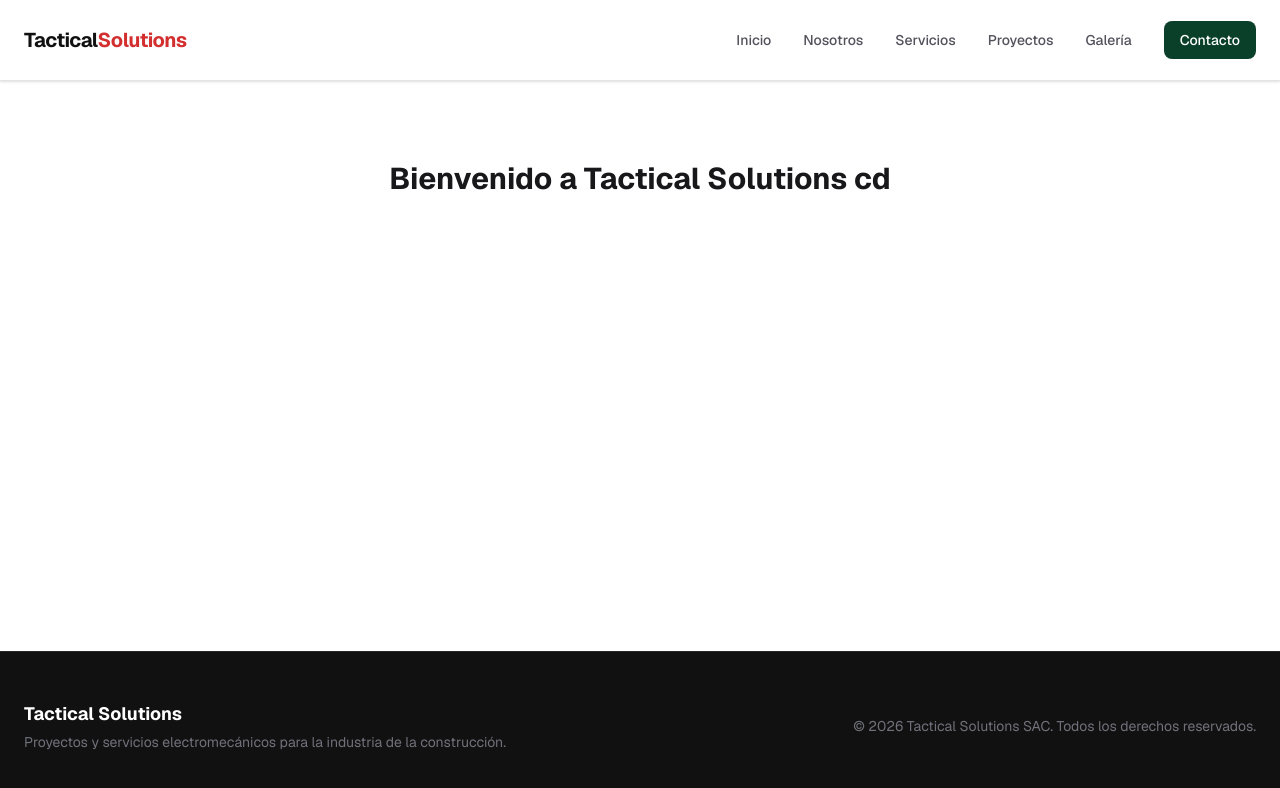
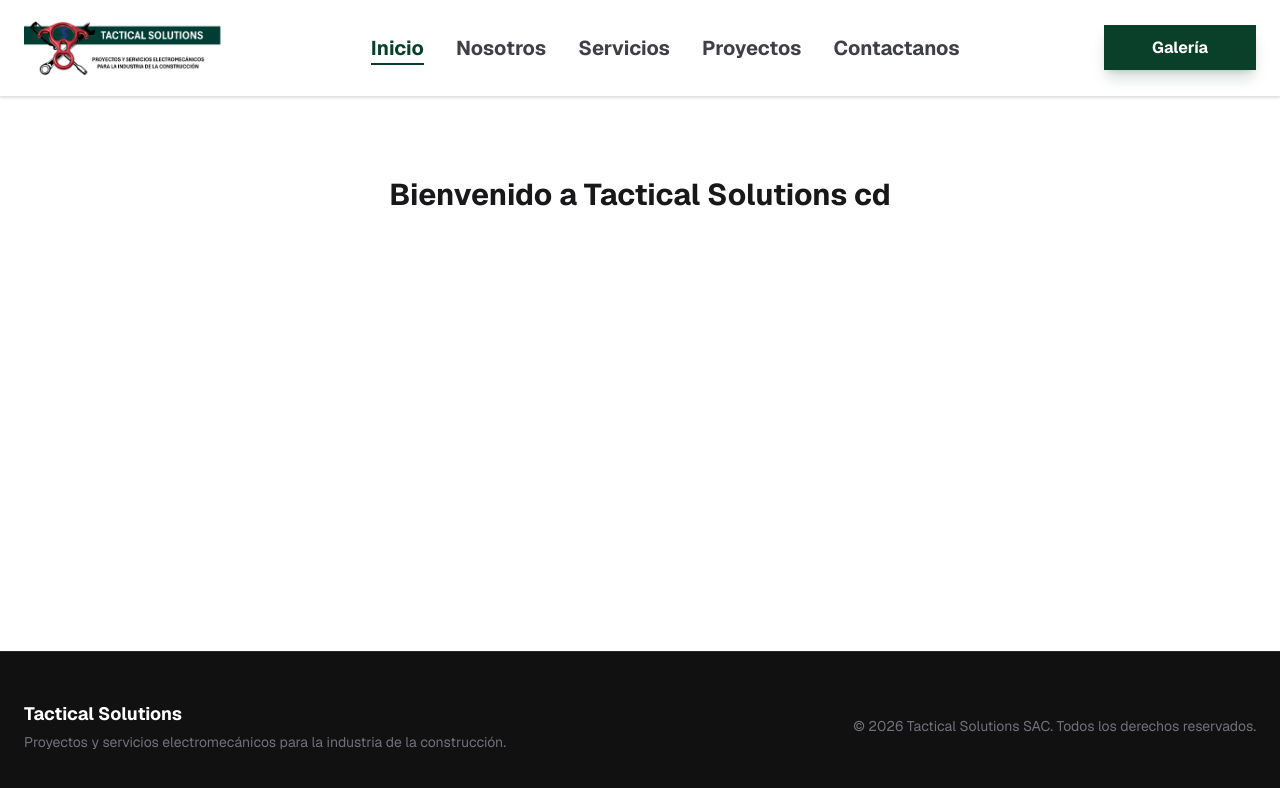
Before and after one commit to AbnerGM/Tactical-Solutions-web, a Next.js app: page / in a window 1280 px wide. Shown: the top 788 px of the page. Built offline with nearby package versions, Linux system fonts and the light colour scheme.

Commit message:
creaciòn del navbar responsive completo

```diff
--- a/components/common/Navbar.tsx
+++ b/components/common/Navbar.tsx
@@ -1,49 +1,185 @@
+"use client";
+
+import { useState } from "react";
 import Link from "next/link";
+import Image from "next/image";
+import { usePathname } from "next/navigation";
 
 export default function Navbar() {
+  const [isOpen, setIsOpen] = useState(false);
+  const pathname = usePathname();
+
+  const isActive = (path: string) => pathname === path;
+
   return (
     <header className="sticky top-0 z-50 bg-white border-b border-zinc-200 shadow-sm">
-      <nav className="max-w-7xl mx-auto px-6 h-20 flex items-center justify-between">
-        <Link href="/" className="text-xl font-bold tracking-tight text-tactical-dark">
-          Tactical<span className="text-tactical-red">Solutions</span>
+      <nav className="max-w-7xl mx-auto px-6 h-24 flex items-center justify-between">
+
+        {/* Logo corporativo en imagen a la izquierda */}
+        <Link href="/" className="flex items-center">
+          <Image src="/images/inicio/logo-tactical.png" alt="Logo de tactical solutions" width={120} height={50} className="h-14 w-auto object-contain" priority/>
         </Link>
 
-        <ul className="hidden md:flex items-center gap-8 font-medium text-sm text-zinc-600">
+        {/* Links de navegación principales en pantallas grandes */}
+        <ul className="hidden lg:flex items-center gap-8 font-bold text-lg xl:text-xl">
           <li>
-            <Link href="/" className="hover:text-tactical-green transition-colors">
+            <Link
+              href="/"
+              className={`relative py-1 transition-colors after:absolute after:bottom-0 after:left-0 after:h-0.5 after:bg-tactical-green after:transition-all after:duration-300 ${
+                isActive("/") ? "text-tactical-green after:w-full" : "text-zinc-700 hover:text-tactical-green after:w-0 hover:after:w-full"
+              }`}
+            >
               Inicio
             </Link>
           </li>
           <li>
-            <Link href="/nosotros" className="hover:text-tactical-green transition-colors">
+            <Link
+              href="/nosotros"
+              className={`relative py-1 transition-colors after:absolute after:bottom-0 after:left-0 after:h-0.5 after:bg-tactical-green after:transition-all after:duration-300 ${
+                isActive("/nosotros") ? "text-tactical-green after:w-full" : "text-zinc-700 hover:text-tactical-green after:w-0 hover:after:w-full"
+              }`}
+            >
               Nosotros
             </Link>
           </li>
           <li>
-            <Link href="/servicios" className="hover:text-tactical-green transition-colors">
+            <Link
+              href="/servicios"
+              className={`relative py-1 transition-colors after:absolute after:bottom-0 after:left-0 after:h-0.5 after:bg-tactical-green after:transition-all after:duration-300 ${
+                isActive("/servicios") ? "text-tactical-green after:w-full" : "text-zinc-700 hover:text-tactical-green after:w-0 hover:after:w-full"
+              }`}
+            >
               Servicios
             </Link>
           </li>
           <li>
-            <Link href="/proyectos" className="hover:text-tactical-green transition-colors">
+            <Link
+              href="/proyectos"
+              className={`relative py-1 transition-colors after:absolute after:bottom-0 after:left-0 after:h-0.5 after:bg-tactical-green after:transition-all after:duration-300 ${
+                isActive("/proyectos") ? "text-tactical-green after:w-full" : "text-zinc-700 hover:text-tactical-green after:w-0 hover:after:w-full"
+              }`}
+            >
               Proyectos
-            </Link>
-          </li>
-          <li>
-            <Link href="/galeria" className="hover:text-tactical-green transition-colors">
-              Galería
             </Link>
           </li>
           <li>
             <Link
               href="/contacto"
-              className="bg-tactical-green text-white px-4 py-2.5 rounded-lg hover:bg-emerald-800 transition-colors"
+              className={`relative py-1 transition-colors after:absolute after:bottom-0 after:left-0 after:h-0.5 after:bg-tactical-green after:transition-all after:duration-300 ${
+                isActive("/contacto") ? "text-tactical-green after:w-full" : "text-zinc-700 hover:text-tactical-green after:w-0 hover:after:w-full"
+              }`}
             >
-              Contacto
+              Contactanos
             </Link>
           </li>
         </ul>
+
+        {/* Botón de galería a la derecha con un poco más de ancho */}
+        <div className="hidden lg:block">
+          <Link
+            href="/galeria"
+            className={`px-12 py-3 font-bold text-base transition-colors shadow-lg shadow-tactical-green/20 ${
+              isActive("/galeria") ? "bg-emerald-900 text-white" : "bg-tactical-green text-white hover:bg-emerald-800"
+            }`}
+          >
+            Galería
+          </Link>
+        </div>
+
+        {/* Botón de Menú Hamburguesa para Celular y Tablets */}
+        <button
+          onClick={() => setIsOpen(!isOpen)}
+          className="lg:hidden p-2.5 rounded-xl text-zinc-700 hover:bg-zinc-100 transition-colors focus:outline-none"
+          aria-label="Abrir menú"
+        >
+          <svg className="w-7 h-7" fill="none" stroke="currentColor" viewBox="0 0 24 24">
+            {isOpen ? (
+              <path strokeLinecap="round" strokeLinejoin="round" strokeWidth={2.5} d="M6 18L18 6M6 6l12 12" />
+            ) : (
+              <path strokeLinecap="round" strokeLinejoin="round" strokeWidth={2.5} d="M4 6h16M4 12h16M4 18h16" />
+            )}
+          </svg>
+        </button>
       </nav>
+
+      {/* Menú desplegable para Celulares y Tablets */}
+      <div
+        className={`lg:hidden bg-white border-b border-zinc-200 overflow-hidden transition-all duration-300 ease-in-out ${
+          isOpen ? "max-h-[500px] opacity-100 px-6 py-8" : "max-h-0 opacity-0 px-6 py-0 border-b-0"
+        }`}
+      >
+        <div className="space-y-6">
+          <ul className="flex flex-col space-y-4 font-semibold text-lg">
+            <li>
+              <Link
+                href="/"
+                onClick={() => setIsOpen(false)}
+                className={`block py-2 transition-colors ${
+                  isActive("/") ? "text-tactical-green font-bold" : "text-zinc-700 hover:text-tactical-green"
+                }`}
+              >
+                Inicio
+              </Link>
+            </li>
+            <li>
+              <Link
+                href="/nosotros"
+                onClick={() => setIsOpen(false)}
+                className={`block py-2 transition-colors ${
+                  isActive("/nosotros") ? "text-tactical-green font-bold" : "text-zinc-700 hover:text-tactical-green"
+                }`}
+              >
+                Nosotros
+              </Link>
+            </li>
+            <li>
+              <Link
+                href="/servicios"
+                onClick={() => setIsOpen(false)}
+                className={`block py-2 transition-colors ${
+                  isActive("/servicios") ? "text-tactical-green font-bold" : "text-zinc-700 hover:text-tactical-green"
+                }`}
+              >
+                Servicios
+              </Link>
+            </li>
+            <li>
+              <Link
+                href="/proyectos"
+                onClick={() => setIsOpen(false)}
+                className={`block py-2 transition-colors ${
+                  isActive("/proyectos") ? "text-tactical-green font-bold" : "text-zinc-700 hover:text-tactical-green"
+                }`}
+              >
+                Proyectos
+              </Link>
+            </li>
+            <li>
+              <Link
+                href="/contacto"
+                onClick={() => setIsOpen(false)}
+                className={`block py-2 transition-colors ${
+                  isActive("/contacto") ? "text-tactical-green font-bold" : "text-zinc-700 hover:text-tactical-green"
+                }`}
+              >
+                Contactanos
+              </Link>
+            </li>
+          </ul>
+
+          <div className="pt-4 border-t border-zinc-100">
+            <Link
+              href="/galeria"
+              onClick={() => setIsOpen(false)}
+              className={`block w-full text-center py-3.5 font-bold text-base transition-colors shadow-md ${
+                isActive("/galeria") ? "bg-emerald-900 text-white" : "bg-tactical-green text-white hover:bg-emerald-800"
+              }`}
+            >
+              Galería
+            </Link>
+          </div>
+        </div>
+      </div>
     </header>
   );
 }
```
Also changed, not shown: public/images/inicio/logo-tactical.png (added).
